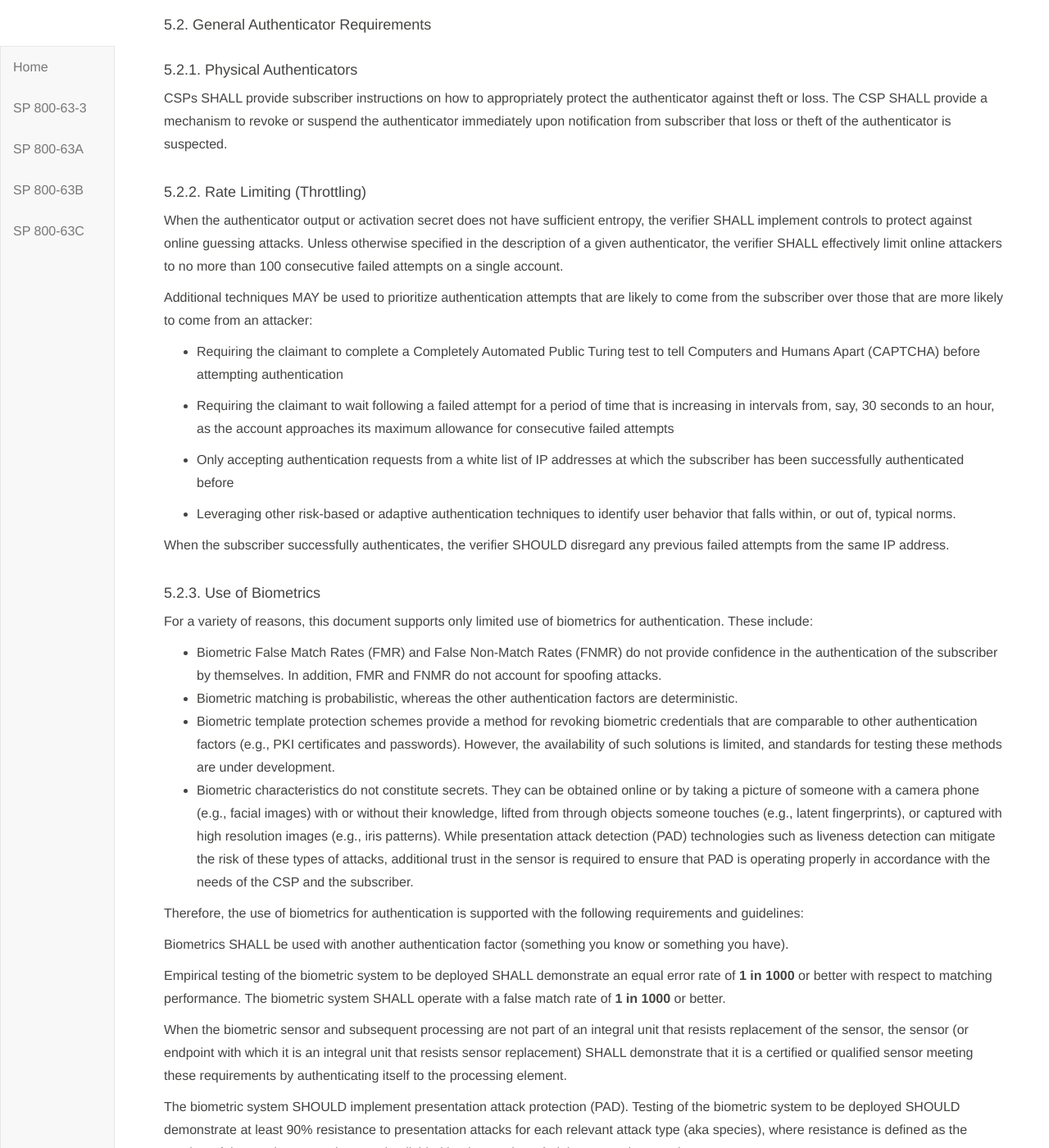
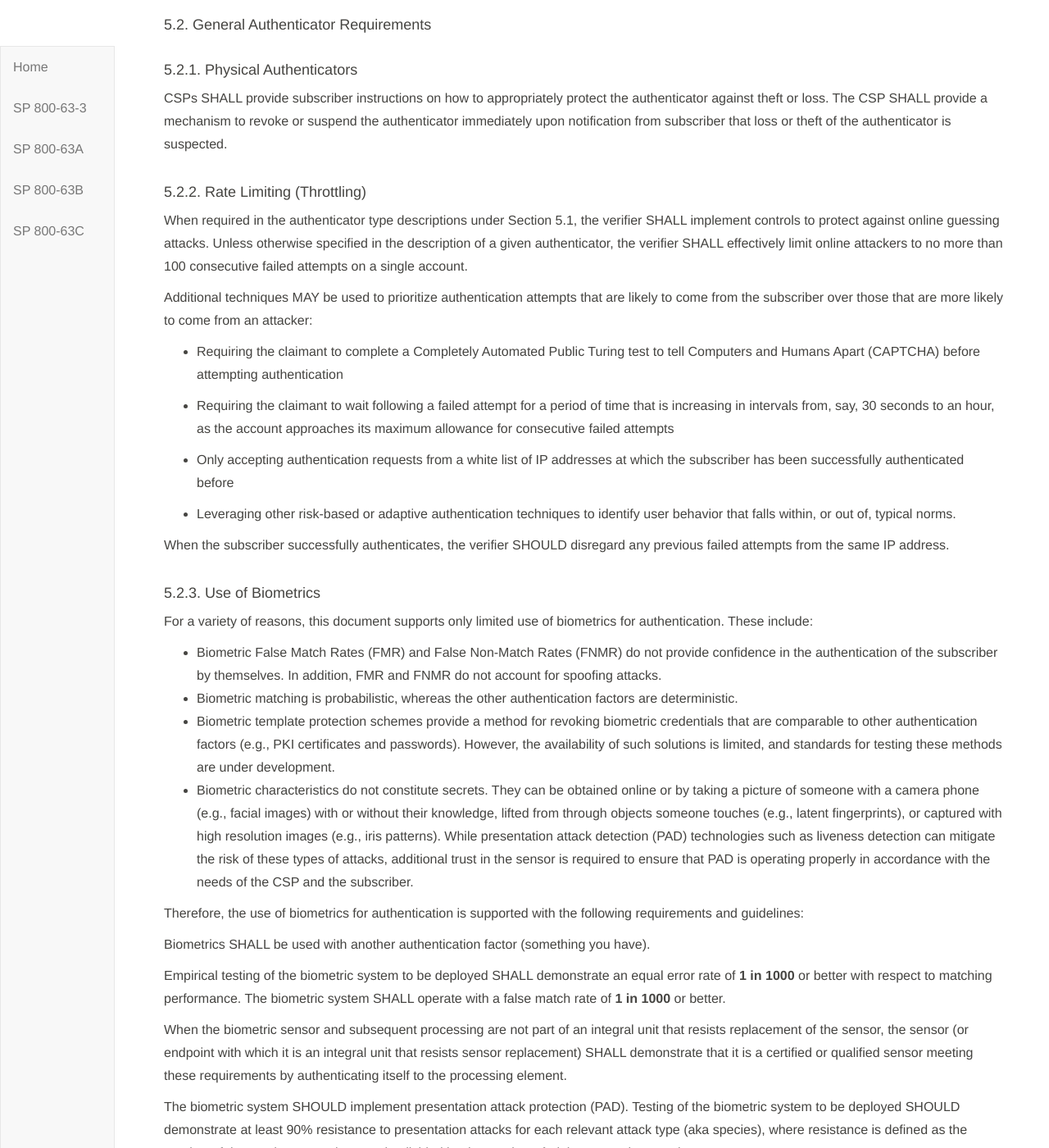
Before and after one commit to usnistgov/800-63-3, a Jekyll site: the page built from sp800-63b/sec5_authenticators.md, in a window 1280 px wide and 1400 px high, scrolled down 9619 px. Shown: the whole window at 82% size. Built offline with Jekyll 4.4.1, drawn with Linux system fonts in a browser that asks for light colours; our own code applies the rules of GitHub Pages for plain Markdown files.

Commit message:
Clarify biometric and throttling requirements

```diff
--- a/sp800-63b/sec5_authenticators.md
+++ b/sp800-63b/sec5_authenticators.md
@@ -316,7 +316,7 @@ CSPs SHALL provide subscriber instructions on how to appropriately  protect the
 
 #### <a name="throttle"></a>5.2.2. Rate Limiting (Throttling)
 
-When the authenticator output or activation secret does not have sufficient entropy, the verifier SHALL implement controls to protect against online guessing attacks. Unless otherwise specified in the description of a given authenticator, the verifier SHALL effectively limit online attackers to no more than 100 consecutive failed attempts on a single account.
+When required in the authenticator type descriptions under Section 5.1, the verifier SHALL implement controls to protect against online guessing attacks. Unless otherwise specified in the description of a given authenticator, the verifier SHALL effectively limit online attackers to no more than 100 consecutive failed attempts on a single account.
 
 Additional techniques MAY be used to prioritize authentication attempts that are likely to come from the subscriber over those that are more likely to come from an attacker:
 
@@ -341,7 +341,7 @@ For a variety of reasons, this document supports only limited use of biometrics
 
 Therefore, the use of biometrics for authentication is supported with the following requirements and guidelines:
 
-Biometrics SHALL be used with another authentication factor (something you know or something you have).
+Biometrics SHALL be used with another authentication factor (something you have).
 
 Empirical testing of the biometric system to be deployed SHALL demonstrate an equal error rate of **1 in 1000** or better with respect to matching performance. The biometric system SHALL operate with a false match rate of **1 in 1000** or better.
 
```
Also changed, not shown: sp800-63b/sec4_aal.md (+1 -1 lines).
